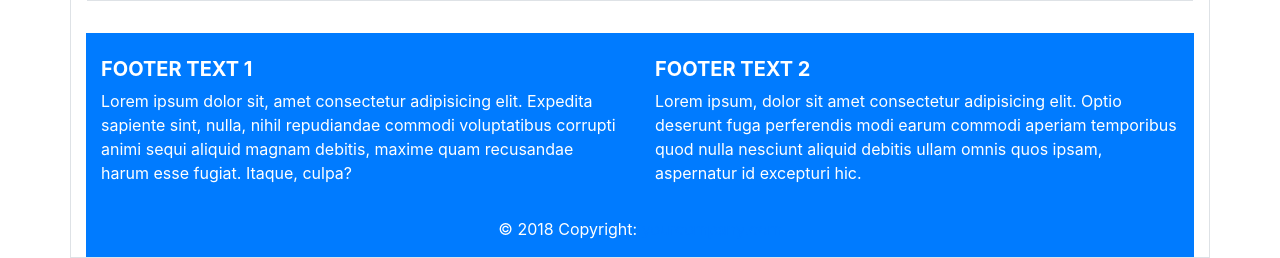
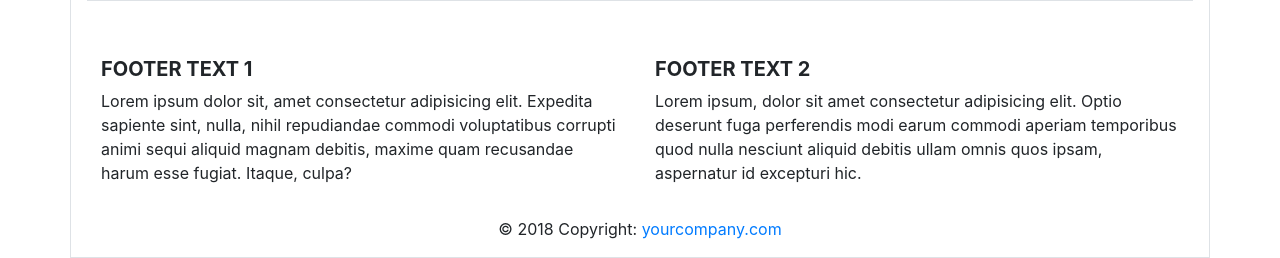
Before and after one commit to haidangbosco/cnpmnc.182.yasuo, a PHP site: page / in a window 1280 px wide. Shown: the part 2406-2664 px from the top of the page. Run offline with PHP 8.4, Linux system fonts and the light colour scheme; some libraries are stand-ins or nearby versions.

```diff
--- a/footer.php
+++ b/footer.php
@@ -1,8 +1,8 @@
 <!-- Footer -->
-<footer class="page-footer font-small teal pt-4 bg-primary">
+<footer class="page-footer font-small teal pt-4 ">
 
     <!-- Footer Text -->
-    <div class="container-fluid text-center text-md-left text-white">
+    <div class="container-fluid text-center text-md-left ">
 
       <!-- Grid row -->
       <div class="row">
@@ -36,7 +36,7 @@
     <!-- Footer Text -->
 
     <!-- Copyright -->
-    <div class="footer-copyright text-center py-3 text-white">© 2018 Copyright:
+    <div class="footer-copyright text-center py-3">© 2018 Copyright:
       <a href="#">yourcompany.com</a>
     </div>
     <!-- Copyright -->
```
